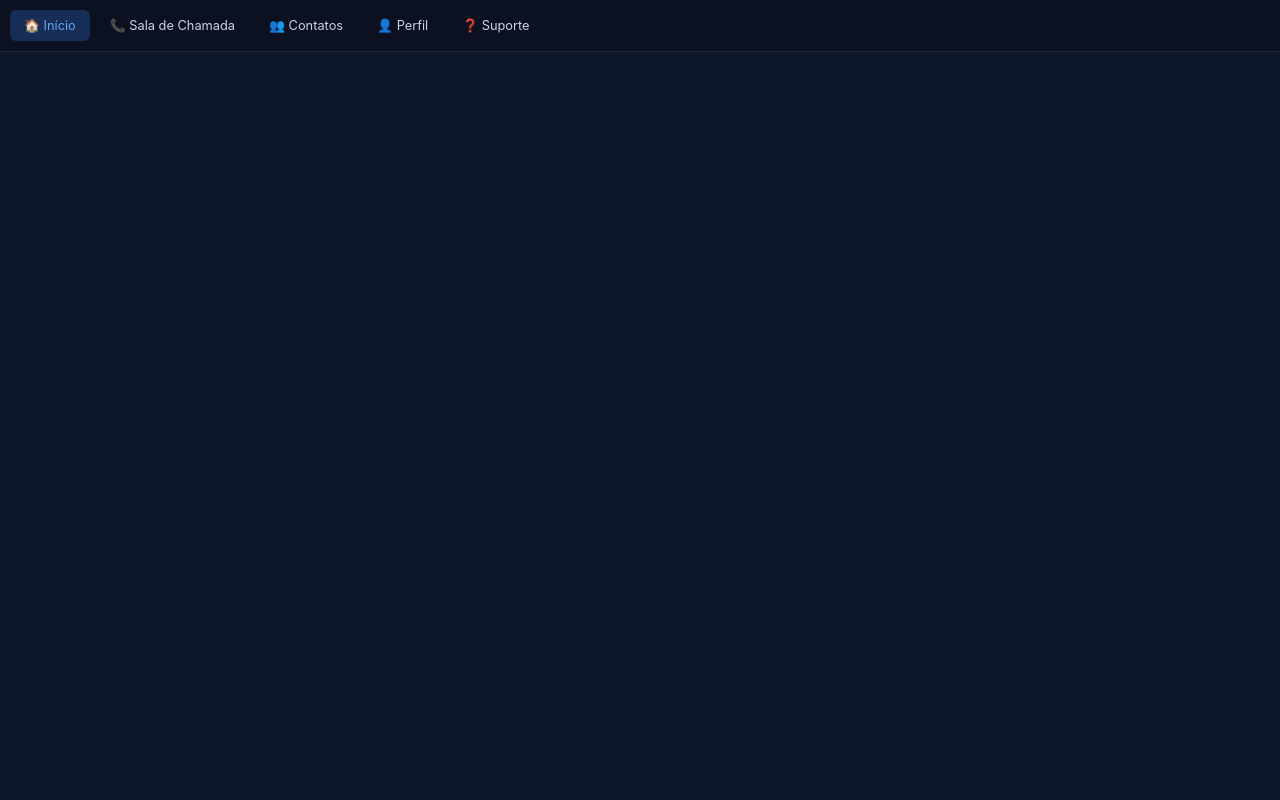
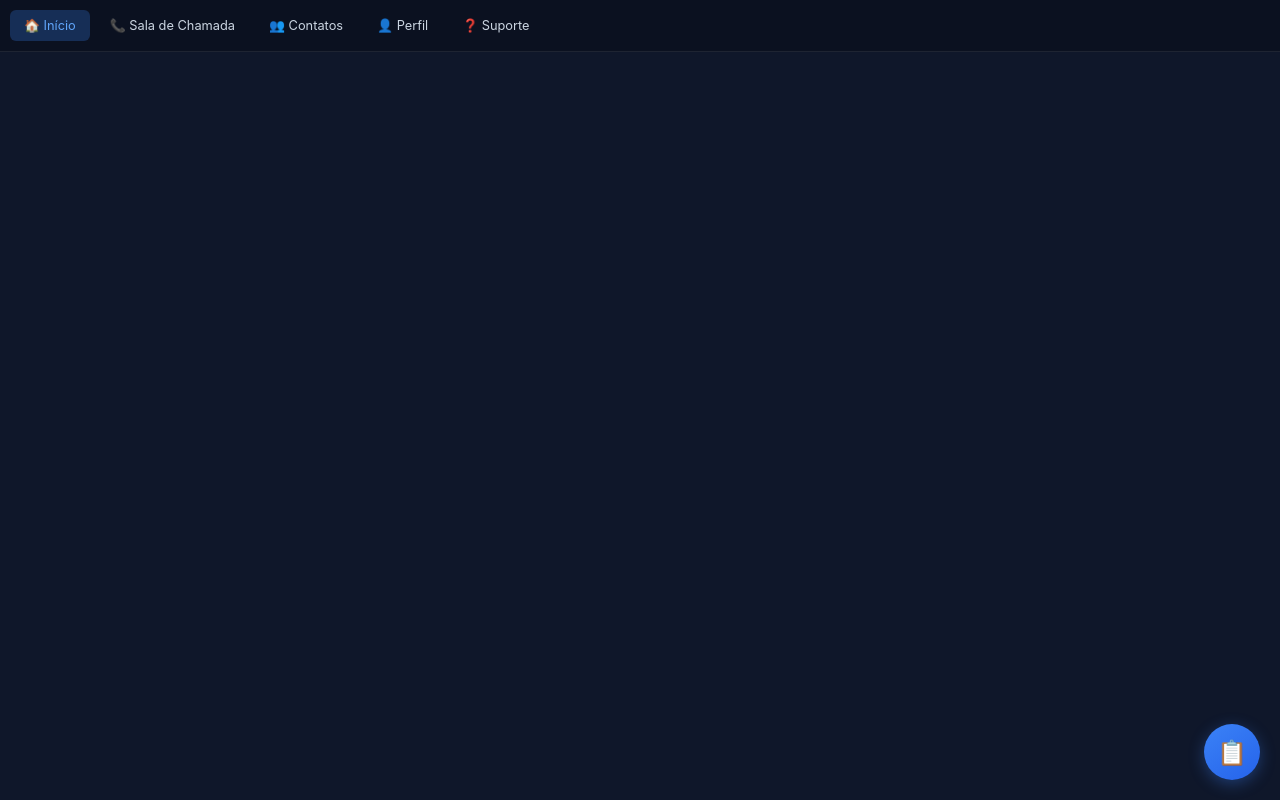
Before and after one commit to motox2xx-stack/tela-flutuante, a plain HTML site: page principal.html in a window 1280 px wide. Drawn offline with Linux system fonts and the light colour scheme.

Commit message:
Update principal.html

```diff
--- a/principal.html
+++ b/principal.html
@@ -76,6 +76,27 @@
             cursor: pointer;
             font-size: 0.85rem;
             transition: all 0.2s ease;
+        }
+
+        /* === BOTÃO FLUTUANTE FIXO === */
+        .btn-acessar-telafloat {
+            position: fixed;
+            bottom: 20px;
+            right: 20px;
+            width: 56px;
+            height: 56px;
+            border-radius: 50%;
+            background: linear-gradient(145deg, #3b82f6, #2563eb);
+            color: white;
+            font-size: 24px;
+            box-shadow: 0 4px 15px rgba(59, 130, 246, 0.35);
+            z-index: 9999;
+            cursor: pointer;
+            transition: all 0.3s ease;
+        }
+        .btn-acessar-telafloat:hover {
+            transform: scale(1.1);
+            box-shadow: 0 6px 20px rgba(59, 130, 246, 0.5);
         }
 
         /* === TELA DE CHAMADA ENTRANTE === */
@@ -188,6 +209,9 @@
     </section>
 </main>
 
+<!-- 🔘 BOTÃO FLUTUANTE — ABRIR TELA -->
+<button class="btn-acessar-telafloat" id="btnAbrirTelaFloat" title="Abrir Tela Flutuante">📋</button>
+
 <script>
 // === 🧭 NAVEGAÇÃO DO MENU ===
 const botoesMenu = document.querySelectorAll('.menu-btn');
@@ -237,6 +261,14 @@ btnLigar.addEventListener('click', () => {
     }, 1500);
 });
 
+// === 🔘 BOTÃO FIXO — ABRIR TELA FLUTUANTE DIRETAMENTE ===
+const btnAbrirTelaFloat = document.getElementById('btnAbrirTelaFloat');
+
+btnAbrirTelaFloat.addEventListener('click', () => {
+    document.querySelector('[data-pagina="inicio"]').click();
+    telaFlutuante.classList.add('ativo');
+});
+
 function fecharTelinha() {
     telaFlutuante.classList.remove('ativo');
     statusConexao.textContent = '⏳ Pronto para conectar';
```
